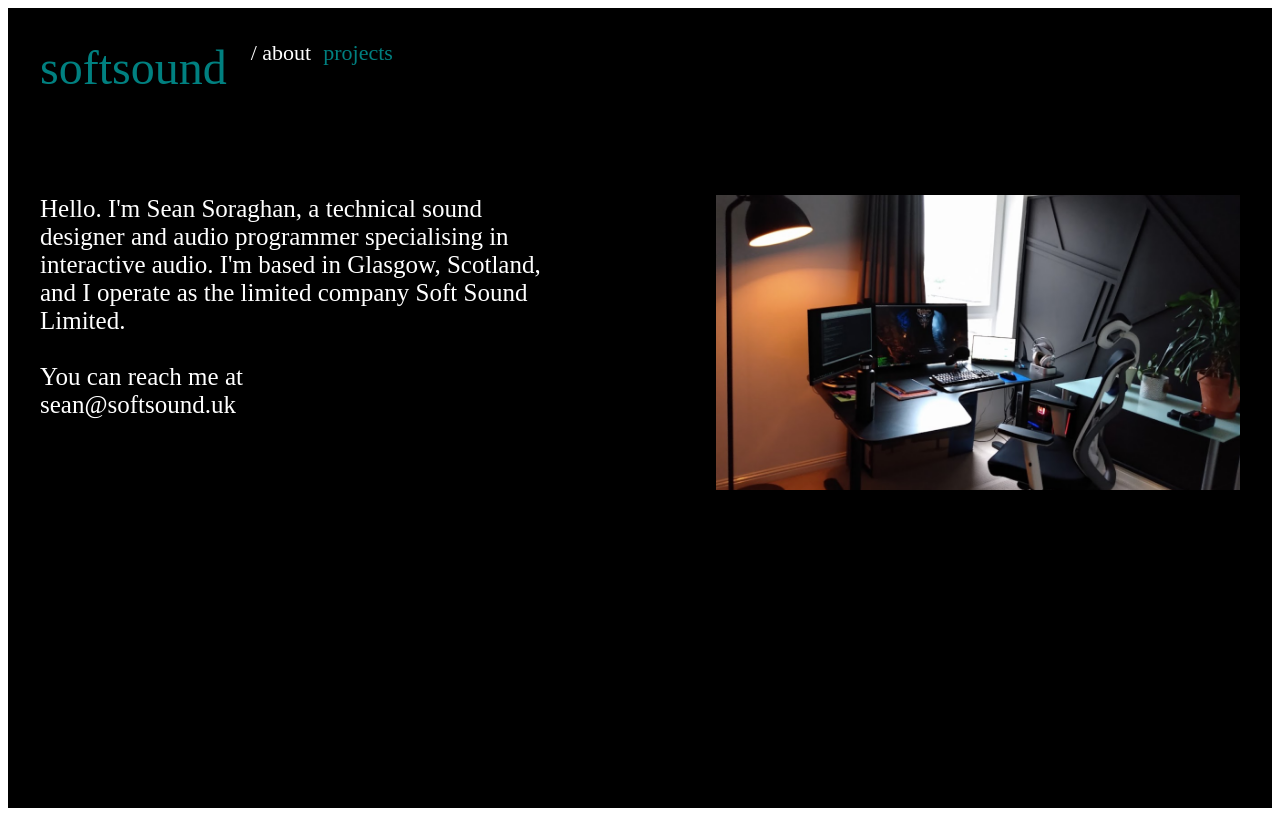
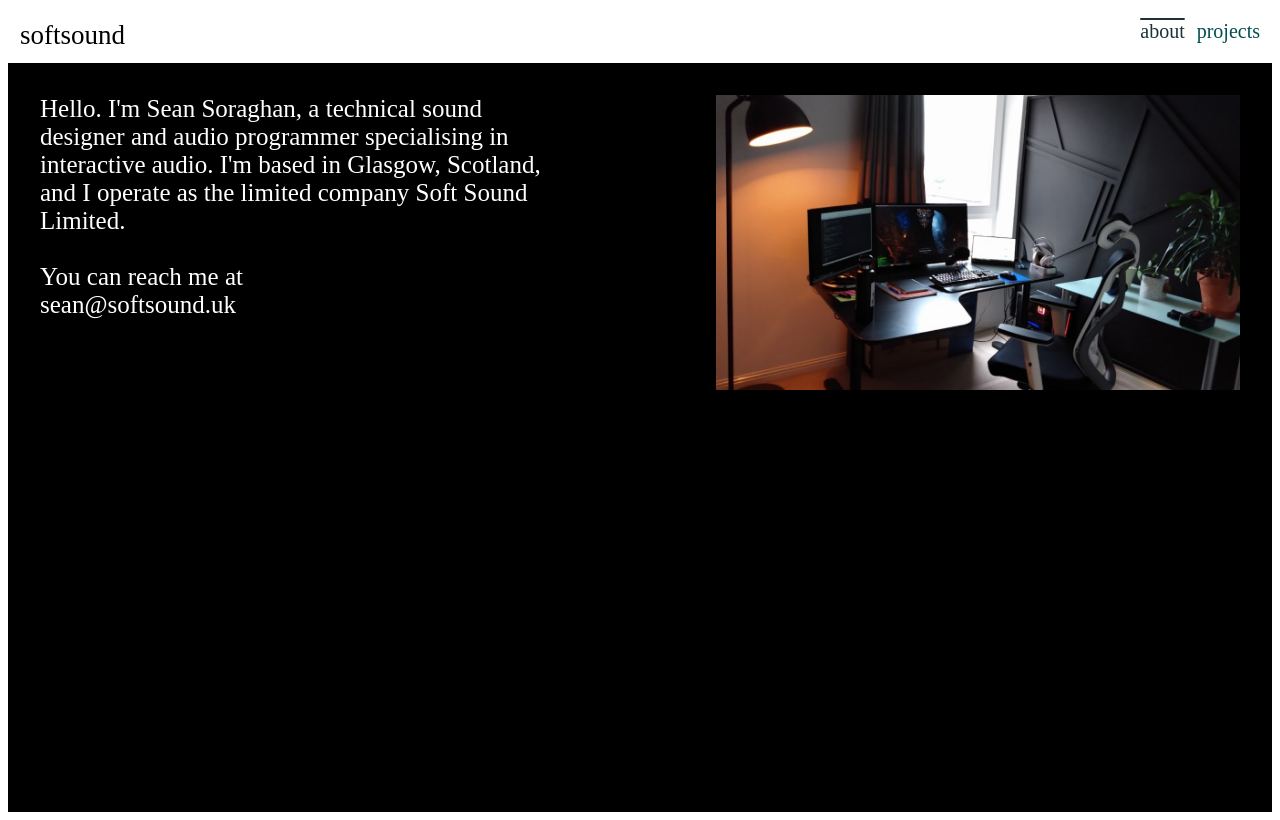
Before and after one commit to SeanSoraghan/softsound, a Gatsby site: page /about in a window 1280 px wide. Built offline with nearby package versions, Linux system fonts and the light colour scheme; Gatsby itself is replaced by a stand-in of ours.

Commit message:
Updated look and feel of navigation. Updated layout

```diff
--- a/src/components/HeaderNavBarComponent.tsx
+++ b/src/components/HeaderNavBarComponent.tsx
@@ -13,7 +13,8 @@ const HeaderNavBar = (props: HeaderNavBarProps) => (
             <NavItem currentItemName={props.currentItemName} itemName="softsound" />
         </SC.NavBarMainPage>
         <SC.NavBarSubPagesWrapper>
-            / <NavItem currentItemName={props.currentItemName} itemName="about" /><NavItem currentItemName={props.currentItemName} itemName="projects" />
+            <NavItem currentItemName={props.currentItemName} itemName="about" />
+            <NavItem currentItemName={props.currentItemName} itemName="projects" />
         </SC.NavBarSubPagesWrapper>
     </SC.NavBarWrapper>
 );
--- a/src/components/NavItem.tsx
+++ b/src/components/NavItem.tsx
@@ -10,8 +10,12 @@ interface NavItemProps
 const NavItem = (props: NavItemProps) =>
 {
     const isLink: boolean = props.currentItemName != props.itemName;
+    const isHomeLink: boolean = props.itemName == "softsound"
     return (
-        <>{isLink ? (<SC.StyledLink to={"/" + (props.itemName == "softsound" ? "" : props.itemName)}>{props.itemName}</SC.StyledLink>) : (<>{props.itemName}</>)}</>
+        <>{
+            !isLink ? (isHomeLink ? (<SC.InactiveLinkCurrentPageHome>{props.itemName}</SC.InactiveLinkCurrentPageHome>) : (<SC.InactiveLinkCurrentPage>{props.itemName}</SC.InactiveLinkCurrentPage>))
+                : isHomeLink ? <SC.StyledLinkHome to={"/"}>{props.itemName}</SC.StyledLinkHome> : (<SC.StyledLink to={"/" + props.itemName}>{props.itemName}</SC.StyledLink>)
+        }</>
     )
 };
 
--- a/src/components/styled-components.ts
+++ b/src/components/styled-components.ts
@@ -2,15 +2,28 @@ import * as Layout from "../utils/LayoutConstants"
 import styled from "styled-components"
 import { Link } from "gatsby"
 
+export const OuterWrapper = styled.div`
+    display: flex;
+    flex-direction: column;
+    align-items: center;
+    justify-content: center;
+    padding: ${Layout.OUTER_PADDING};
+    background-color: black;
+`
+
 export const ContentWrapper = styled.div`
     display: flex;
     flex-direction: column;
-    align-items: left;
+    align-items: center;
     justify-content: flex-start;
-    min-height: calc(100vh - ${Layout.OUTER_PADDING_DOUBLE});
-    padding: 32px;
+    width: 100%;
+    min-height: calc(100vh - (${Layout.OUTER_PADDING_DOUBLE} + ${Layout.NAV_BAR_PADDING_DOUBLE} + ${Layout.NAV_BAR_TEXT_HEIGHT_PX}));
     gap: ${Layout.CONTENT_GAP};
     background-color: black;
+    @media (min-width: ${Layout.DESKTOP_BREAKPOINT}){
+        min-height: calc(100vh - (${Layout.OUTER_PADDING_DOUBLE} + ${Layout.NAV_BAR_PADDING_DOUBLE} + ${Layout.DESKTOP_NAV_BAR_TEXT_HEIGHT_PX}));
+        max-width: ${Layout.DESKTOP_CONTENT_MAX_WIDTH};
+    }
 `
 
 export const NavBarMainPage = styled.h1`
@@ -29,30 +42,27 @@ export const NavBarMainPage = styled.h1`
 export const NavBarSubPagesWrapper = styled.h2`
     display: flex;
     flex-direction: row;
-    justify-content: flex-start;
-    gap: 12px;
-    width: 100%;
+    justify-content: flex-end;
+    gap: ${Layout.NAV_LINK_GAP_SIZE};
     color: white;
     margin: 0;
-    font-family: "Heebo";
+    width: 100%;
+    font-family: "Josefin Sans";
     font-weight: 100;
     font-size: ${Layout.SUBPAGE_LINK_FONT_SIZE};
     @media (min-width: ${Layout.DESKTOP_BREAKPOINT}){
         font-size: ${Layout.DESKTOP_SUBPAGE_LINK_FONT_SIZE};
+        justify-content: flex-end;
     }
 `
 export const NavBarWrapper = styled.div`
     display: flex;
-    flex-direction: column;
-    gap: 0px;
+    flex-direction: row;
+    gap: ${Layout.NAV_LINK_GAP_SIZE};
     align-items: bottom;
     justify-content: flex-start;
-    width: 100%;
-    background-color: black;
-    @media (min-width: ${Layout.DESKTOP_BREAKPOINT}){
-        flex-direction: row;
-        gap: 24px;
-    }
+    background-color: white;
+    padding: ${Layout.NAV_BAR_PADDING};
 `
 
 export const VideoRowWrapper = styled.div`
@@ -168,6 +178,25 @@ export const MediaWrapper = styled.div`
     background-color: black;
 `
 
+interface MediaWrapperHomeProps
+{
+    reverseImageTextOrder?: boolean
+}
+
+export const MediaWrapperHome = styled.div`
+    display: flex;
+    flex-direction: column;
+    align-items: left;
+    justify-content: center;
+    gap:  ${Layout.MEDIA_HEADER_CONTENT_GAP};
+    width: 100%;
+    background-color: black;
+    @media (min-width: ${Layout.DESKTOP_BREAKPOINT}){
+        flex-direction: ${(props: MediaWrapperHomeProps) => (props.reverseImageTextOrder ? "row-reverse" : "row")};
+        gap: ${Layout.DESKTOP_HOME_MEDIA_TEXT_GAP};
+    }
+`
+
 export const Paragraph = styled.h3`
     align-items: left;
     color: white;
@@ -177,9 +206,25 @@ export const Paragraph = styled.h3`
     white-space: pre-line;
 `
 export const StyledLink = styled(Link)`
-  color: teal;
+  color: #014D4E;
   text-decoration: none;
   font-weight: 400;
+`
+
+export const StyledLinkHome = styled(Link)`
+  color: black;
+  text-decoration: none;
+  font-weight: 400;
+`
+
+export const InactiveLinkCurrentPage = styled.div`
+  color: #1b3234ff;
+  text-decoration: overline;
+`
+
+export const InactiveLinkCurrentPageHome = styled.div`
+  color: black;
+  text-decoration: overline;
 `
 
 // https://medium.com/bleeding-edge/enforcing-an-aspect-ratio-on-an-html-element-in-react-and-css-27a13241c3d4
--- a/src/pages/about.tsx
+++ b/src/pages/about.tsx
@@ -9,22 +9,17 @@ const AboutPage: React.FC<PageProps> = () =>
 {
     return (
         <main>
+            <HeaderNavBar currentItemName="about" />
+            <SC.OuterWrapper>
                 <SC.ContentWrapper>
-                <HeaderNavBar currentItemName="about" />
                     <SC.MediaWrapper>
-                    {/* <SC.MediaHeader>Baldur's Gate III - Larian Studios</SC.MediaHeader> */}
                         <SC.MediaTextWrapper reverseImageTextOrder>
                             <SC.Media><StaticImage alt="" src={'../images/office.png'} aspectRatio={1920 / 1080} /></SC.Media>
                             <SC.AboutMediaTextEmailWrapper><SC.AboutMediaText>{aboutText}</SC.AboutMediaText><SC.AboutMediaTextBold>sean@softsound.uk</SC.AboutMediaTextBold></SC.AboutMediaTextEmailWrapper>
                         </SC.MediaTextWrapper>
                     </SC.MediaWrapper>
                 </SC.ContentWrapper>
-            {/* <SC.ContentWrapper>
-                <HeaderNavBar currentItemName="about" />
-                <SC.Paragraph>Hello. I'm Sean Soraghan, a technical sound designer and audio programmer specialising in interactive audio.</SC.Paragraph>
-                <SC.Paragraph>I'm based in Glasgow, Scotland, and I operate as the limited company Soft Sound Limited.</SC.Paragraph>
-                <SC.Paragraph>You can reach me at sean@softsound.uk</SC.Paragraph>
-            </SC.ContentWrapper> */}
+            </SC.OuterWrapper>
         </main>
     )
 }
--- a/src/pages/projects.tsx
+++ b/src/pages/projects.tsx
@@ -16,8 +16,10 @@ const PROJECT_MEDIA_DESKTOP_WIDTH: number = 640;
 const ProjectsPage: React.FC<PageProps> = () =>
 {
     return (
+        <>
+            <HeaderNavBar currentItemName="projects" />
+            <SC.OuterWrapper>
                 <SC.ContentWrapper>
-            <HeaderNavBar currentItemName="projects" />
                     <SC.MediaWrapper>
                         <SC.MediaHeader>Baldur's Gate III - Larian Studios</SC.MediaHeader>
                         <SC.MediaTextWrapper>
@@ -60,6 +62,8 @@ const ProjectsPage: React.FC<PageProps> = () =>
                         </SC.MediaTextWrapper>
                     </SC.MediaWrapper>
                 </SC.ContentWrapper>
+            </SC.OuterWrapper>
+        </>
     )
 }
 
--- a/src/utils/LayoutConstants.ts
+++ b/src/utils/LayoutConstants.ts
@@ -1,3 +1,6 @@
+export const NAV_BAR_PADDING: string = "12px"
+export const NAV_BAR_PADDING_DOUBLE: string = "24px";
+export const NAV_BAR_TEXT_HEIGHT_PX: string = "24px";
 export const OUTER_PADDING: string = "32px";
 export const OUTER_PADDING_DOUBLE: string = "64px";
 export const MEDIA_HEADER_CONTENT_GAP: string = "32px";
@@ -5,14 +8,19 @@ export const MEDIA_TEXT_SIZE: string = "20px";
 export const ABOUT_MEDIA_TEXT_SIZE: string = "25px";
 export const MEDIA_TEXT_LARGE_SIZE: string = "30px";
 export const MEDIA_TEXT_GAP: string = "48px";
-export const HEADER_FONT_SIZE: string = "48px";
+export const HEADER_FONT_SIZE: string = "24px";
+export const SUBPAGE_LINK_FONT_SIZE: string = "18px";
+export const NAV_LINK_GAP_SIZE: string = "12px";
 export const CONTENT_GAP: string = "100px"
 export const HEADER_EMAIL_GAP: string = "24px";
-export const SUBPAGE_LINK_FONT_SIZE: string = "22px";
+
 
 export const DESKTOP_BREAKPOINT: string = "1280px";
 
+export const DESKTOP_CONTENT_MAX_WIDTH: string = "1500px";
+export const DESKTOP_NAV_BAR_TEXT_HEIGHT_PX: string = "27px";
 export const DESKTOP_MEDIA_TEXT_LARGE_SIZE: string = "48px";
 export const DESKTOP_MEDIA_TEXT_GAP: string = "152px";
-export const DESKTOP_HEADER_FONT_SIZE: string = "48px";
-export const DESKTOP_SUBPAGE_LINK_FONT_SIZE: string = "22px";
+export const DESKTOP_HOME_MEDIA_TEXT_GAP: string = "0px";
+export const DESKTOP_HEADER_FONT_SIZE: string = "27px";
+export const DESKTOP_SUBPAGE_LINK_FONT_SIZE: string = "20px";
```
Also changed, not shown: src/pages/index.tsx (+11 -24 lines). Lines whose indentation alone changed are shown as unchanged.
